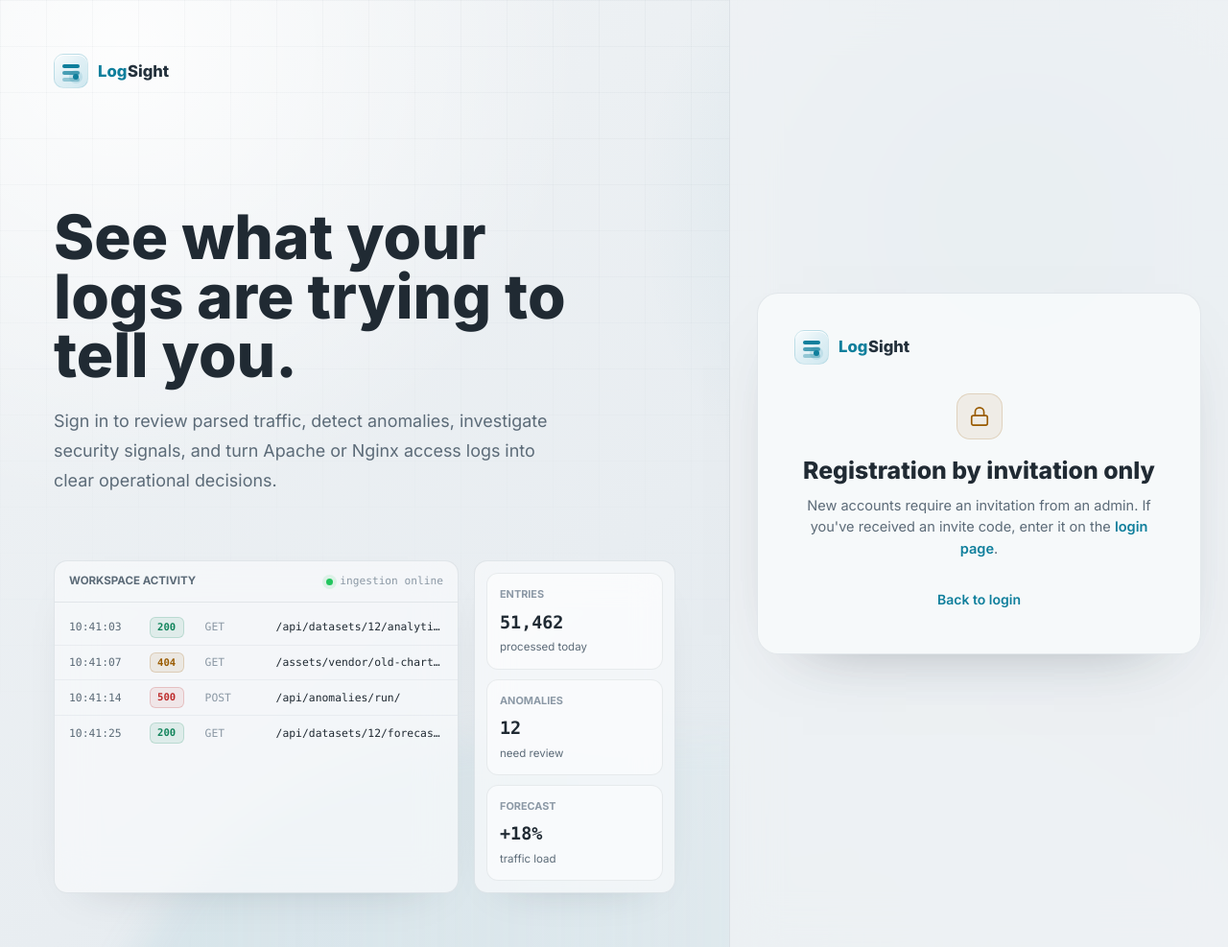
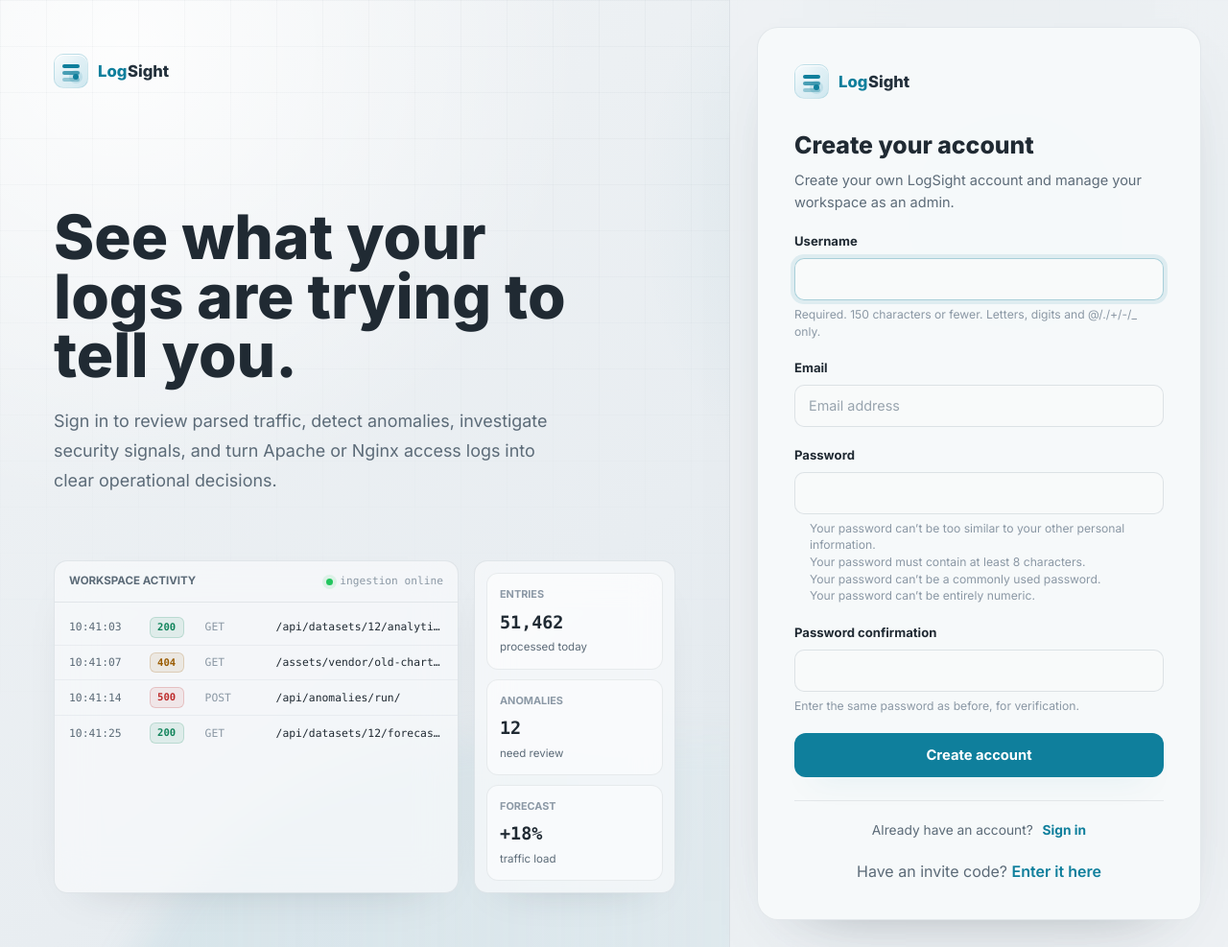
Before and after one commit to Lindoln007/logsight-web-log-analytics, a Django app: page /accounts/register/ in a window 1280 px wide. Shown: the whole page at 96% size. Run offline with Django 5.2, Linux system fonts and the light colour scheme; some libraries are stand-ins or nearby versions.

Commit message:
Allow self-registration and assign admin role when no invite is used

```diff
--- a/accounts/templates/accounts/register.html
+++ b/accounts/templates/accounts/register.html
@@ -26,9 +26,8 @@
   }
 </style>
 
-{% if invite_required %}
+{% if invite_invalid %}
 
-  <!-- Invitation-only gate -->
   <div class="text-center">
     <div class="ls-gate-icon">
       <svg width="22" height="22" fill="none" stroke="currentColor" stroke-width="1.8"
@@ -39,18 +38,11 @@
       </svg>
     </div>
     <h1 class="login-heading">
-      Registration by invitation only
+      Invite code not valid
     </h1>
     <p class="login-subheading">
-      {% if invite_invalid %}
-        This invite code has expired or has already been used.
-        Ask an admin to generate a new one for you.
-      {% else %}
-        New accounts require an invitation from an admin.
-        If you've received an invite code, enter it on the
-        <a href="{% url 'accounts:login' %}"
-           style="color: var(--ls-accent); font-weight: 600;">login page</a>.
-      {% endif %}
+      That invite code is expired or invalid.
+      You can still create a new account below, or ask an admin for a fresh invite.
     </p>
     <a href="{% url 'accounts:login' %}"
        class="mt-6 inline-flex rounded-xl px-4 py-2 text-sm font-semibold"
@@ -59,7 +51,7 @@
     </a>
   </div>
 
-{% else %}
+{% endif %}
 
   <!-- Registration form -->
   <div>
@@ -69,10 +61,15 @@
         Create your account
       </h1>
       <p class="login-subheading">
+        {% if invite %}
           Finish your invited registration to access the analytics workspace.
+        {% else %}
+          Create your own LogSight account and manage your workspace as an admin.
+        {% endif %}
       </p>
     </div>
 
+    {% if invite %}
       <!-- Invite badge -->
       <div class="ls-invite-badge">
         <span class="ls-invite-dot"></span>
@@ -85,6 +82,7 @@
           </p>
         </div>
       </div>
+    {% endif %}
 
     <form method="post" class="mt-5 flex flex-col gap-5">
       {% csrf_token %}
@@ -124,7 +122,11 @@
          style="color: var(--ls-accent);">Sign in</a>
     </div>
 
+    <div style="margin-top: 20px; text-align:center;">
+      <span style="color: var(--ls-muted);">Have an invite code?</span>
+      <a href="{% url 'accounts:redeem' %}" style="color: var(--ls-accent); font-weight: 600;">Enter it here</a>
     </div>
 
-{% endif %}
+  </div>
+
 {% endblock %}
--- a/accounts/views.py
+++ b/accounts/views.py
@@ -24,20 +24,12 @@ def register_view(request):
         return redirect("app-shell")
 
     from logs.services.invites import validate_invite, redeem_invite
+    from logs.services.rbac import get_or_create_profile
 
     token_str = request.GET.get("invite") or request.POST.get("invite_token", "")
-    invite    = validate_invite(token_str) if token_str else None
-
-    # No valid token → show invitation-only gate, no form.
-    if not invite:
-        return render(request, "accounts/register.html", {
-            "invite_required": True,
-            "invite_invalid":  bool(token_str),  # True = bad token, False = none at all
-        })
-
-    # Valid token → show the registration form.
-    # If the token has an email pre-assigned, lock the field; otherwise let the invitee fill it.
-    has_fixed_email = bool(invite.email)
+    invite = validate_invite(token_str) if token_str else None
+    invite_invalid = bool(token_str) and invite is None
+    has_fixed_email = bool(invite and invite.email)
 
     if request.method == "POST":
         form = RegistrationForm(request.POST)
@@ -50,22 +42,36 @@ def register_view(request):
             if has_fixed_email:
                 user.email = invite.email
             user.save()
-            redeem_invite(token_str, user)
+
+            if invite:
+                redeem_invite(token_str, user)
+                messages.success(
+                    request,
+                    f"Welcome to LogSight! You've been added as {invite.role.capitalize()}.",
+                )
+            else:
+                profile = get_or_create_profile(user)
+                profile.role = profile.ROLE_ADMIN
+                profile.save(update_fields=["role"])
+                messages.success(
+                    request,
+                    "Welcome to LogSight! Your account has been created and you are now an admin.",
+                )
+
             login(request, user)
-            messages.success(request, f"Welcome to LogSight! You've been added as {invite.role.capitalize()}.")
             return redirect("app-shell")
     else:
-        form = RegistrationForm(initial={"email": invite.email or ""})
+        form = RegistrationForm(initial={"email": invite.email if invite else ""})
 
     if has_fixed_email:
         form.fields["email"].widget.attrs["readonly"] = True
         form.fields["email"].widget.attrs["class"] += " opacity-60 cursor-not-allowed"
 
     return render(request, "accounts/register.html", {
-        "form":        form,
-        "invite":      invite,
-        "token_str":   token_str,
-        "invite_valid": True,
+        "form":          form,
+        "invite":        invite,
+        "token_str":     token_str,
+        "invite_invalid": invite_invalid,
     })
 
 
```
Lines whose indentation alone changed are shown as unchanged.
